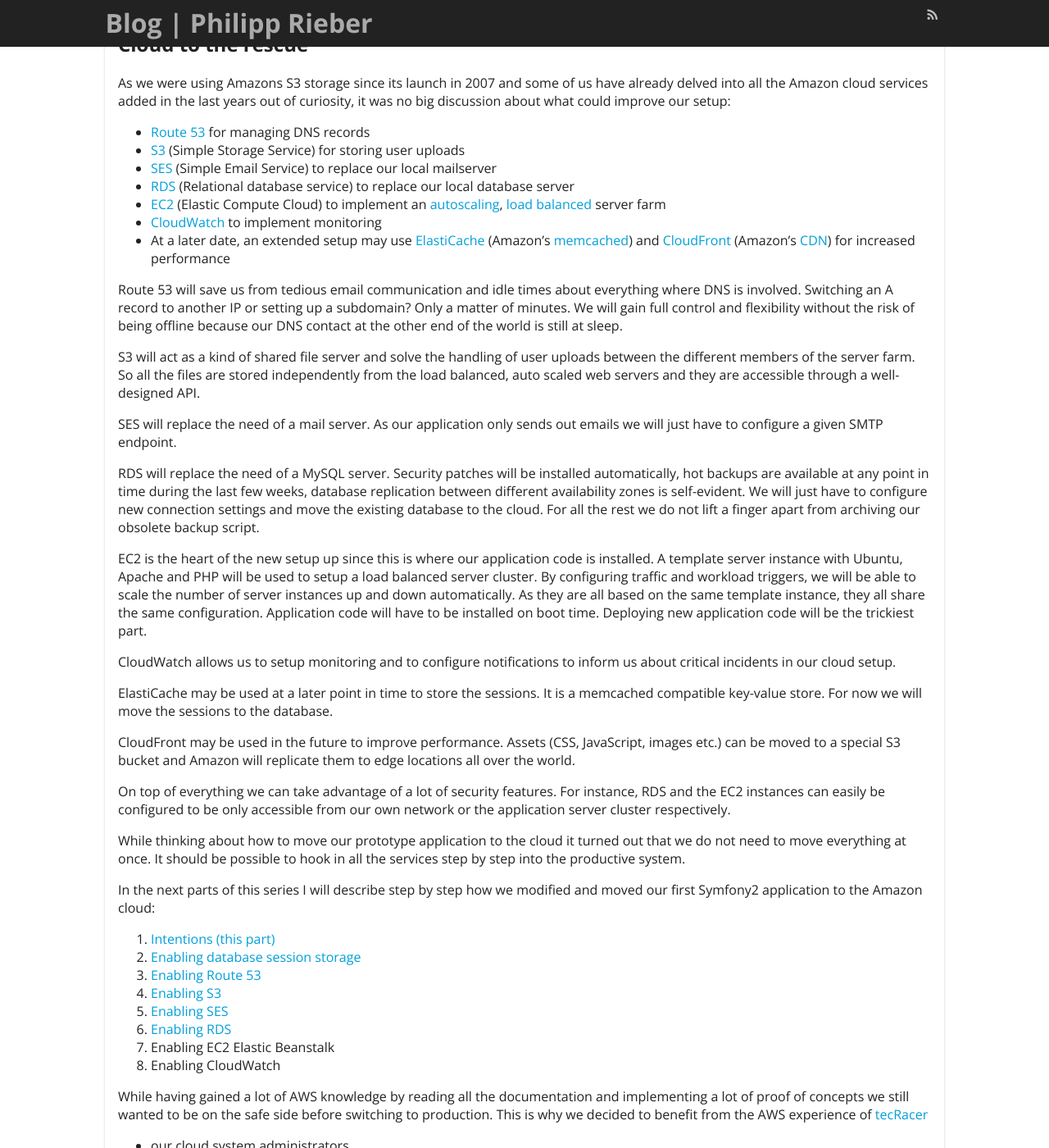
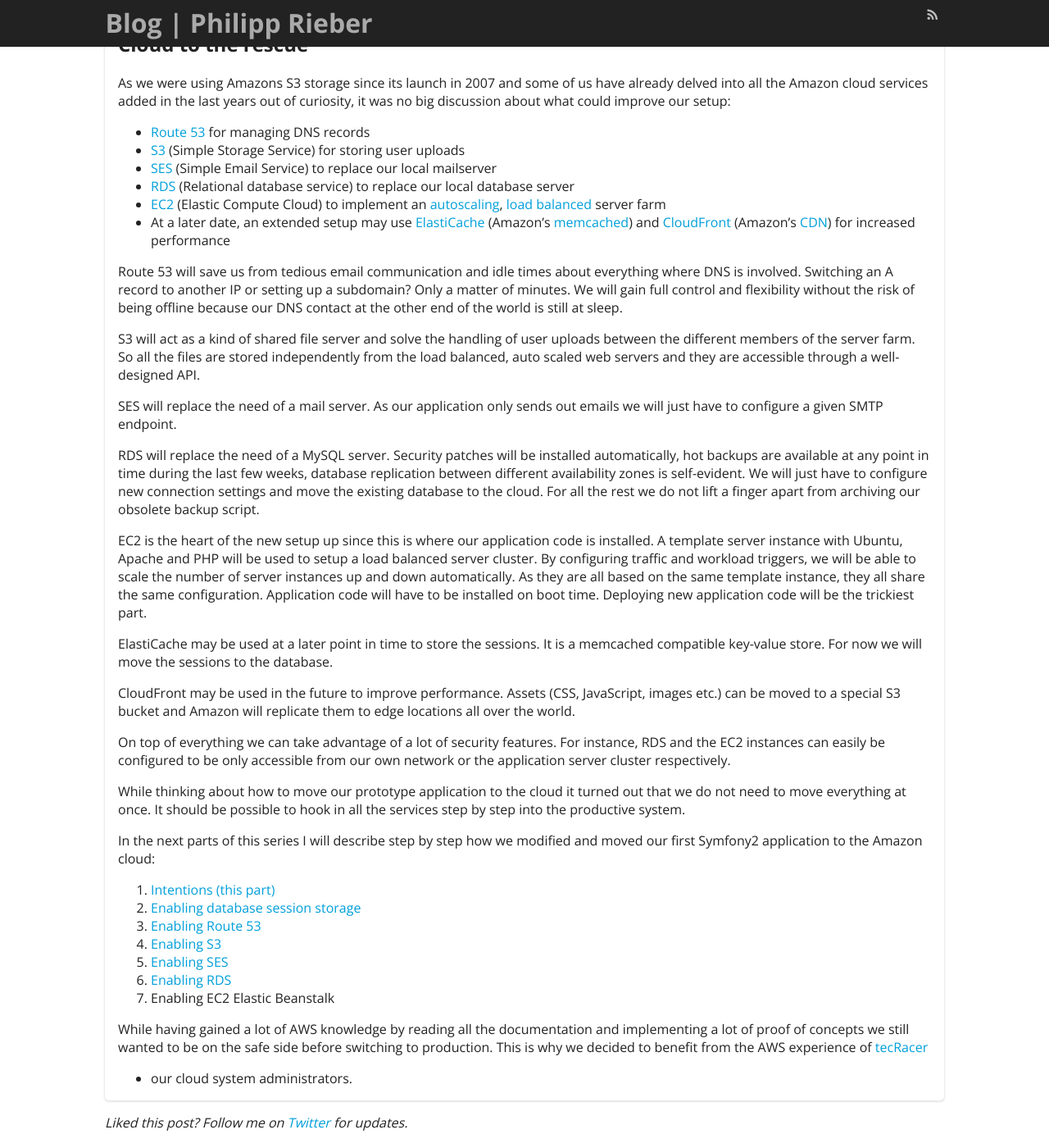
Before and after one commit to bicpi/bicpi.github.io, a Jekyll site: the page built from _posts/2013-03-09-moving-to-the-cloud-part-1-intentions.markdown, in a window 1280 px wide and 1400 px high, scrolled down 778 px. Shown: the whole window at 82% size. Built offline with Jekyll 4.4.1, drawn with Linux system fonts in a browser that asks for light colours; nearby versions of some CDN libraries.

Commit message:
remove CloudWatch descriptions

```diff
--- a/_posts/2013-03-09-moving-to-the-cloud-part-1-intentions.markdown
+++ b/_posts/2013-03-09-moving-to-the-cloud-part-1-intentions.markdown
@@ -50,7 +50,6 @@
 * [RDS](http://aws.amazon.com/rds/) (Relational database service) to replace our local database server
 * [EC2](http://aws.amazon.com/ec2/) (Elastic Compute Cloud) to implement an [autoscaling](http://aws.amazon.com/autoscaling/),
  [load balanced](http://aws.amazon.com/elasticloadbalancing/) server farm
-* [CloudWatch](http://aws.amazon.com/cloudwatch/) to implement monitoring
 * At a later date, an extended setup may use [ElastiCache](http://aws.amazon.com/elasticache/)
  (Amazon's [memcached](http://en.wikipedia.org/wiki/Memcached)) and [CloudFront](http://aws.amazon.com/cloudfront/)
  (Amazon's [CDN](http://en.wikipedia.org/wiki/Content_delivery_network)) for increased performance
@@ -80,9 +79,6 @@
 template instance, they all share the same configuration. Application code will have to be
 installed on boot time. Deploying new application code will be the trickiest part.
 
-CloudWatch allows us to setup monitoring and to configure notifications to inform us about
-critical incidents in our cloud setup.
-
 ElastiCache may be used at a later point in time to store the sessions. It is a memcached
 compatible key-value store. For now we will move the sessions to the database.
 
@@ -108,7 +104,6 @@
 5. [Enabling SES]({% post_url 2013-05-15-moving-to-the-cloud-part-5-enabling-ses %})
 6. [Enabling RDS]({% post_url 2013-05-19-moving-to-the-cloud-part-6-enabling-rds %})
 7. Enabling EC2 Elastic Beanstalk
-8. Enabling CloudWatch
 
 While having gained a lot of AWS knowledge by reading all the documentation and implementing
 a lot of proof of concepts we still wanted to be on the safe side before switching to production.
```
